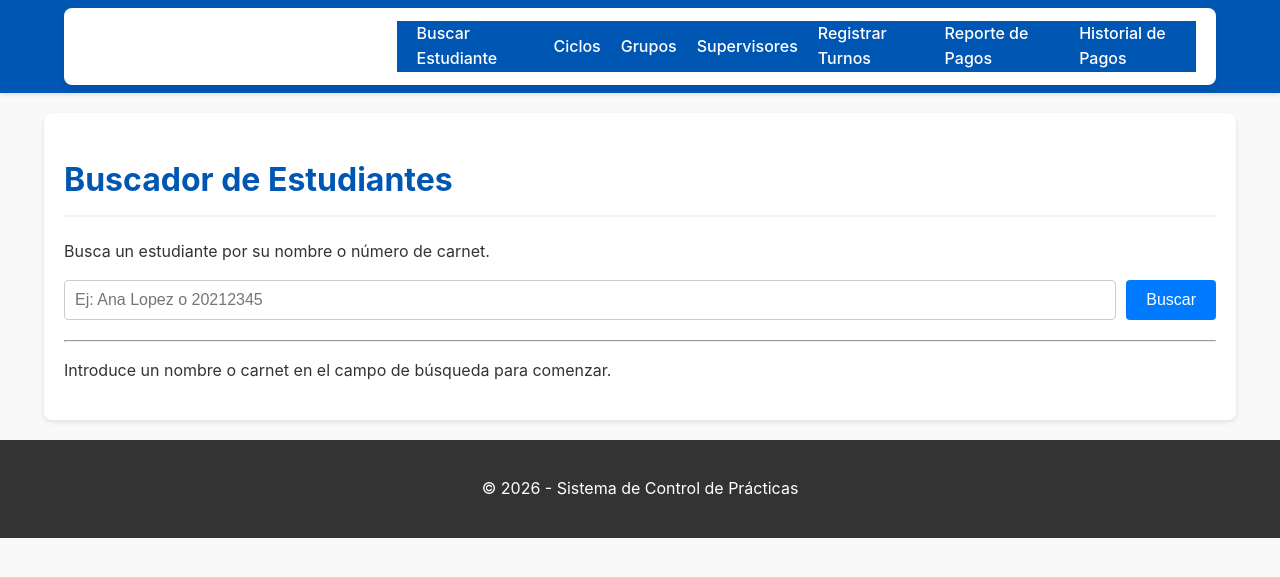
After one commit to changmanuel14/sistema-practicas-enfermeria, a Flask app: page /buscar_estudiante in a window 1280 px wide. The commit adds this page. Shown: the top 577 px of the page. Run offline with Flask 3, Linux system fonts and the light colour scheme; parts of the project's set-up code (start-up, migrations or seed data) failed here and were passed over.

Commit message:
Se agergó modulo para busqueda de estudiante

```diff
--- a/app.py
+++ b/app.py
@@ -345,6 +345,29 @@ def register_routes(app):
                             ciclos=ciclos,
                             estudiantes=estudiantes)
 
+    # --- Módulo Extra: Buscador de Estudiantes ---
+    @app.route('/buscar_estudiante', methods=['GET', 'POST'])
+    def buscar_estudiante():
+        estudiantes_encontrados = []
+        search_term = ""
+
+        if request.method == 'POST':
+            search_term = request.form.get('search_term', '').strip()
+            if search_term:
+                # Crea el patrón de búsqueda para 'LIKE' en SQL (ej: '%juan%')
+                search_pattern = f'%{search_term}%'
+
+                # Busca estudiantes donde el nombre o el carnet coincidan (ignorando mayúsculas/minúsculas)
+                # Usamos 'ilike' para una búsqueda insensible a mayúsculas.
+                # Limitamos a 50 resultados para no sobrecargar la página.
+                query = Estudiante.query.filter(
+                    (Estudiante.nombre.ilike(search_pattern)) |
+                    (Estudiante.carnet.ilike(search_pattern))
+                )
+                estudiantes_encontrados = query.limit(50).all()
+
+        # Renderiza la plantilla, pasándole los resultados y el término buscado
+        return render_template('buscar_estudiante.html', estudiantes=estudiantes_encontrados, search_term=search_term)
 
     @app.route('/grupo/<int:id>/editar', methods=['GET', 'POST'])
     def editar_grupo(id):
--- a/static/css/style.css
+++ b/static/css/style.css
@@ -570,3 +570,69 @@ footer {
     border-radius: 12px;
     color: var(--light-text);
 }
+
+/* Estilos para la página de búsqueda de estudiantes */
+.search-form {
+    display: flex;
+    gap: 10px;
+    margin-bottom: 20px;
+}
+
+.search-form input[type="search"] {
+    flex-grow: 1;
+    padding: 10px;
+    border: 1px solid #ccc;
+    border-radius: 4px;
+    font-size: 16px;
+}
+
+.search-form button {
+    padding: 10px 20px;
+    border: none;
+    background-color: #007bff;
+    color: white;
+    border-radius: 4px;
+    cursor: pointer;
+    font-size: 16px;
+}
+
+.search-form button:hover {
+    background-color: #0056b3;
+}
+
+.student-result-card {
+    background-color: #f9f9f9;
+    border: 1px solid #ddd;
+    border-left: 5px solid #007bff;
+    padding: 15px;
+    margin-bottom: 15px;
+    border-radius: 5px;
+}
+
+.student-result-card h3 {
+    margin-top: 0;
+    color: #333;
+}
+
+.student-result-card h4 {
+    margin-bottom: 10px;
+    color: #555;
+}
+
+.group-list {
+    list-style-type: none;
+    padding-left: 0;
+}
+
+.group-list li {
+    background-color: #fff;
+    border: 1px solid #eee;
+    padding: 10px;
+    margin-bottom: 8px;
+    border-radius: 4px;
+    position: relative;
+}
+
+.group-list small {
+    color: #666;
+}
--- a/templates/base.html
+++ b/templates/base.html
@@ -18,6 +18,7 @@
             </button>
             <!-- Menú de navegación -->
             <ul class="nav-menu">
+                <li><a href="{{ url_for('buscar_estudiante') }}">Buscar Estudiante</a></li>
                 <li><a href="{{ url_for('gestionar_ciclos') }}">Ciclos</a></li>
                 <li><a href="{{ url_for('gestionar_grupos') }}">Grupos</a></li>
                 <li><a href="{{ url_for('gestionar_supervisores') }}">Supervisores</a></li>
--- /dev/null
+++ b/templates/buscar_estudiante.html
@@ -0,0 +1,57 @@
+{% extends "base.html" %}
+{% block title %}Buscador de Estudiantes{% endblock %}
+
+{% block content %}
+<h1>Buscador de Estudiantes</h1>
+<p>Busca un estudiante por su nombre o número de carnet.</p>
+
+<form method="POST" class="search-form">
+    <input type="search" name="search_term" id="search_term" placeholder="Ej: Ana Lopez o 20212345"
+        value="{{ search_term }}" autocomplete="off" required>
+    <button type="submit">Buscar</button>
+</form>
+
+<hr>
+
+{% if search_term %}
+<h2>Resultados para: "{{ search_term }}"</h2>
+
+{% if estudiantes %}
+{% for estudiante in estudiantes %}
+<div class="student-result-card">
+    <h3>{{ estudiante.nombre }} ({{ estudiante.carnet }})</h3>
+    <p><strong>Ciclo:</strong> {{ estudiante.ciclo.nombre }} ({{ estudiante.ciclo.anio }})</p>
+
+    {% if estudiante.grupos %}
+    <h4>Grupos Asignados:</h4>
+    <ul class="group-list">
+        {% for grupo in estudiante.grupos %}
+        <li>
+            <strong>{{ grupo.lugar }}</strong> ({{ grupo.modalidad }})
+            <br>
+            <small>
+                Supervisor: {{ grupo.supervisor.nombre_completo() }} |
+                Fechas: {{ grupo.fecha_inicio.strftime('%d/%m/%Y') }} al {{ grupo.fecha_fin.strftime('%d/%m/%Y') }}
+            </small>
+            <a href="{{ url_for('ver_grupo', id=grupo.id) }}" class="button-action-small" style="float: right;">Ver
+                Grupo</a>
+        </li>
+        {% endfor %}
+    </ul>
+    {% else %}
+    <p><em>Este estudiante no está asignado a ningún grupo.</em></p>
+    {% endif %}
+</div>
+{% endfor %}
+{% else %}
+<p>No se encontraron estudiantes que coincidan con "<strong>{{ search_term }}</strong>".</p>
+{% endif %}
+{% else %}
+<p>Introduce un nombre o carnet en el campo de búsqueda para comenzar.</p>
+{% endif %}
+
+{% endblock %}
+
+{% block scripts %}
+{# No se necesita JavaScript específico para esta página, el manejo es del lado del servidor. #}
+{% endblock %}
```
